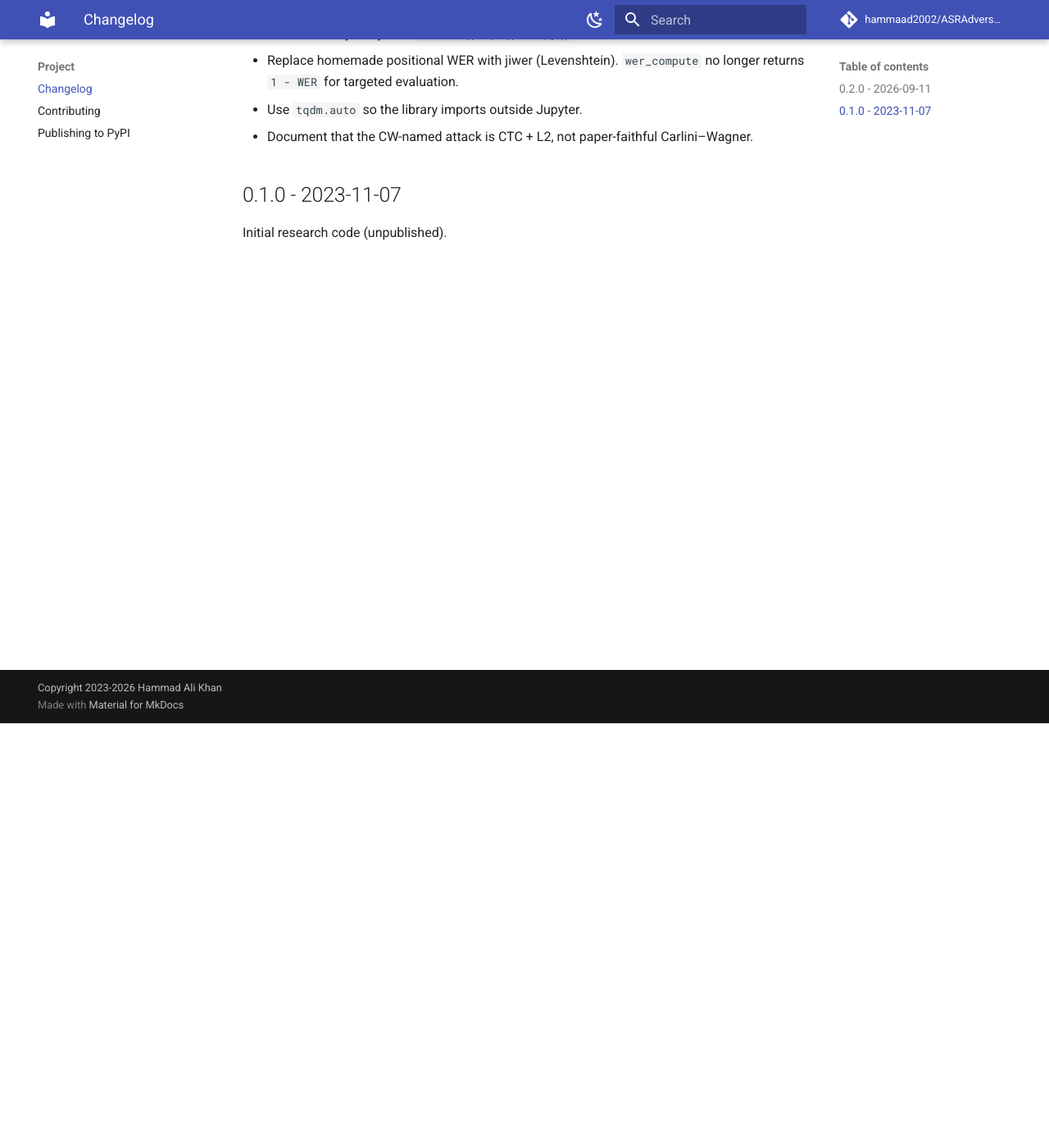
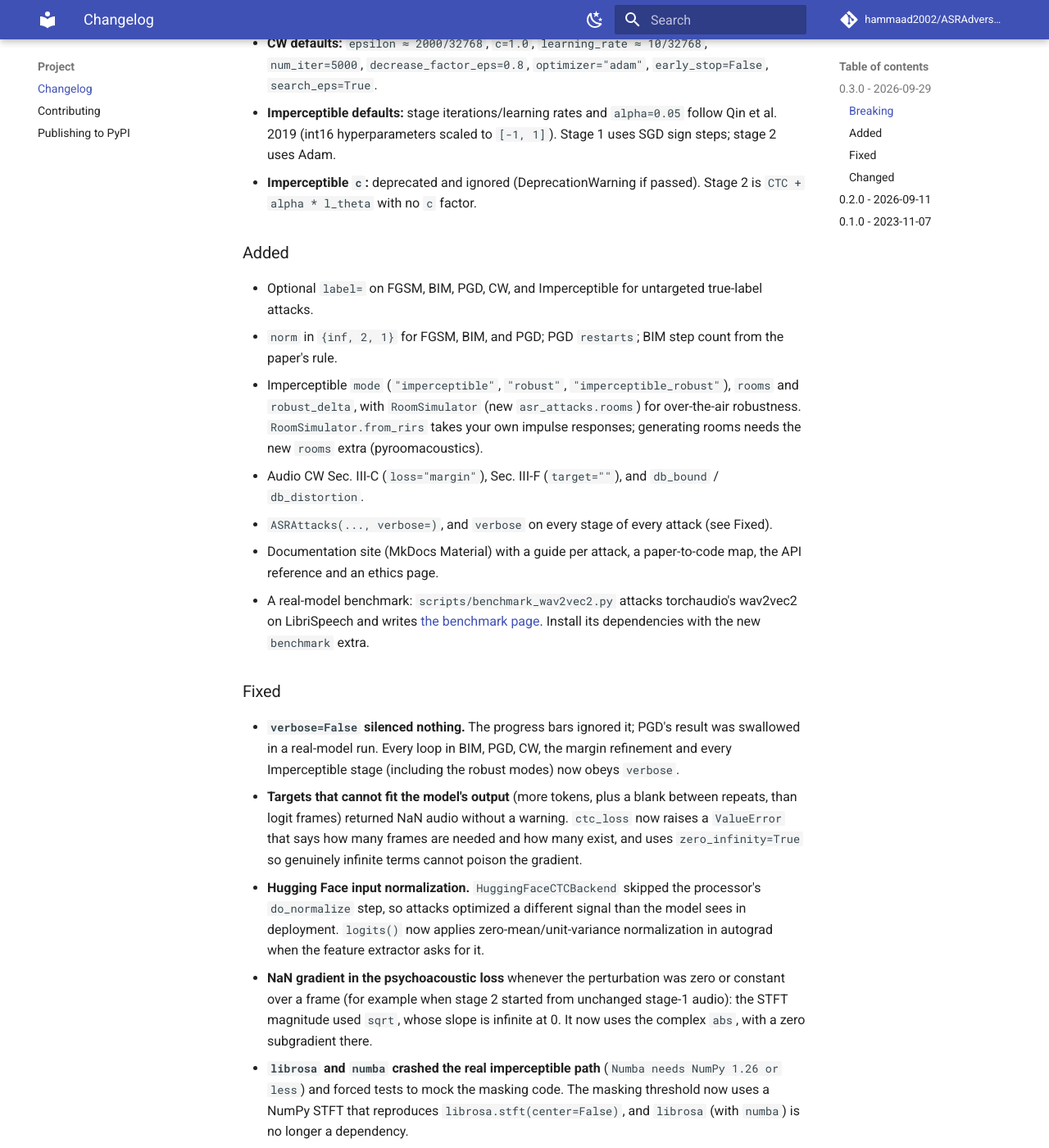
Before and after one commit to hammaad2002/ASRAdversarialAttacks, an MkDocs documentation site: the page built from docs/changelog.md, in a window 1280 px wide and 1400 px high, scrolled down 518 px. Shown: the whole window at 82% size. Built offline with MkDocs 1.6.1 and Material for MkDocs 9.7.7, drawn with Linux system fonts in a browser that asks for light colours; comment, search, counter and statistics services are not loaded; some of the changed text lies outside the part shown.

Commit message:
docs(changelog): release notes for 0.3.0, dated 2026-09-29

```diff
--- a/docs/changelog.md
+++ b/docs/changelog.md
@@ -1,6 +1,43 @@
 # Changelog
 
 The file in git is [`CHANGELOG.md`](https://github.com/hammaad2002/ASRAdversarialAttacks/blob/main/CHANGELOG.md).
+
+## 0.3.0 - 2026-09-29
+
+The first release meant for PyPI: every attack now follows its paper, the backends and
+metrics were audited, and the project has CI, coverage, a documentation site and a
+real-model [benchmark](guide/benchmark.md).
+
+### Breaking
+
+- **CW `c`:** now weights the CTC (classifier) term in `||delta||_2^2 + c * CTC`, matching Carlini & Wagner 2018 (audio). Previously `c` weighted the L2 term.
+- **CW defaults:** `epsilon ≈ 2000/32768`, `c=1.0`, `learning_rate ≈ 10/32768`, `num_iter=5000`, `decrease_factor_eps=0.8`, `optimizer="adam"`, `early_stop=False`, `search_eps=True`.
+- **Imperceptible defaults:** stage iterations/learning rates and `alpha=0.05` follow Qin et al. 2019 (int16 hyperparameters scaled to `[-1, 1]`). Stage 1 uses SGD sign steps; stage 2 uses Adam.
+- **Imperceptible `c`:** deprecated and ignored (DeprecationWarning if passed). Stage 2 is `CTC + alpha * l_theta` with no `c` factor.
+### Added
+
+- Optional `label=` on FGSM, BIM, PGD, CW, and Imperceptible for untargeted true-label attacks.
+- `norm` in `{inf, 2, 1}` for FGSM, BIM, and PGD; PGD `restarts`; BIM step count from the paper's rule.
+- Imperceptible `mode` (`"imperceptible"`, `"robust"`, `"imperceptible_robust"`), `rooms` and `robust_delta`, with `RoomSimulator` (new `asr_attacks.rooms`) for over-the-air robustness. `RoomSimulator.from_rirs` takes your own impulse responses; generating rooms needs the new `rooms` extra (pyroomacoustics).
+- Audio CW Sec. III-C (`loss="margin"`), Sec. III-F (`target=""`), and `db_bound` / `db_distortion`.
+- `ASRAttacks(..., verbose=)`, and `verbose` on every stage of every attack (see Fixed).
+- Documentation site (MkDocs Material) with a guide per attack, a paper-to-code map, the API reference and an ethics page.
+- A real-model benchmark: `scripts/benchmark_wav2vec2.py` attacks torchaudio's wav2vec2 on LibriSpeech and writes [the benchmark page](guide/benchmark.md). Install its dependencies with the new `benchmark` extra.
+
+### Fixed
+
+- **`verbose=False` silenced nothing.** The progress bars ignored it; PGD's result was swallowed in a real-model run. Every loop in BIM, PGD, CW, the margin refinement and every Imperceptible stage (including the robust modes) now obeys `verbose`.
+- **Targets that cannot fit the model's output** (more tokens, plus a blank between repeats, than logit frames) returned NaN audio without a warning. `ctc_loss` now raises a `ValueError` that says how many frames are needed and how many exist, and uses `zero_infinity=True` so genuinely infinite terms cannot poison the gradient.
+- **Hugging Face input normalization.** `HuggingFaceCTCBackend` skipped the processor's `do_normalize` step, so attacks optimized a different signal than the model sees in deployment. `logits()` now applies zero-mean/unit-variance normalization in autograd when the feature extractor asks for it.
+- **NaN gradient in the psychoacoustic loss** whenever the perturbation was zero or constant over a frame (for example when stage 2 started from unchanged stage-1 audio): the STFT magnitude used `sqrt`, whose slope is infinite at 0. It now uses the complex `abs`, with a zero subgradient there.
+- **`librosa` and `numba` crashed the real imperceptible path** (`Numba needs NumPy 1.26 or less`) and forced tests to mock the masking code. The masking threshold now uses a NumPy STFT that reproduces `librosa.stft(center=False)`, and `librosa` (with `numba`) is no longer a dependency.
+- **Imperceptible + robust decoded all M rooms on every step** in its IR stages (800 decodes for 80 steps). It now decodes only at the scheduled check steps, as the paper's schedule needs.
+
+### Changed
+
+- `attacks/cw.py` (892 lines mixing three concerns) is split into `cw.py`, `imperceptible.py` and `_optim.py`. Behaviour is unchanged and `from asr_attacks.attacks.cw import imperceptible` keeps working.
+- The package is type-checked with mypy, formatted and linted with Ruff, and the test suite measures branch coverage (about 90 %). Tests now execute code paths that used to be skipped silently, notably the CW margin refinement, and pin the schedules of the Imperceptible attack.
+- CI runs pre-commit, Ruff and mypy, the tests on Python 3.10–3.12 (Linux) and 3.12 (macOS, Windows) with coverage uploaded to Codecov, and a wheel install smoke test. Releases go to TestPyPI on demand and to PyPI from a GitHub Release, using trusted publishing.
 
 ## 0.2.0 - 2026-09-11
 
```
Also changed, not shown: CHANGELOG.md (+25 -3 lines).
